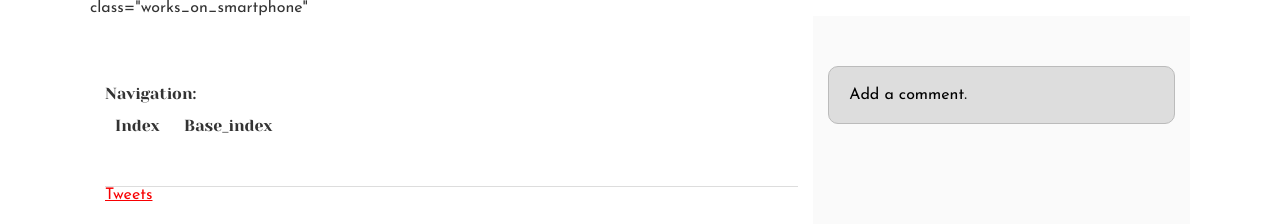
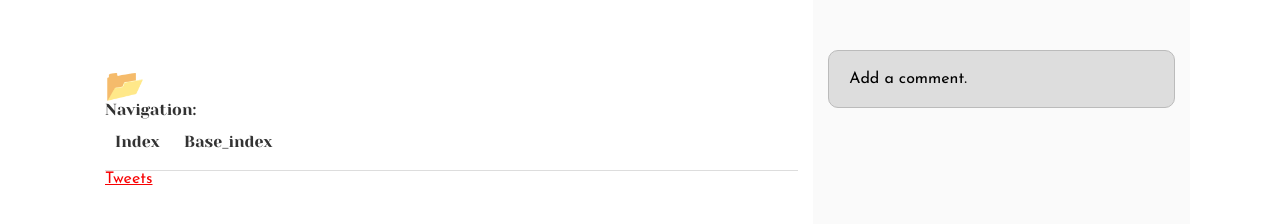
Before and after one commit to M-Kwizera/alu-web-development, a plain HTML site: page css_basic/index.html in a window 1280 px wide. Shown: the top 224 px of the page. Drawn offline with Linux system fonts and the light colour scheme.

Commit message:
customized

```diff
--- a/css_basic/index.html
+++ b/css_basic/index.html
@@ -6,11 +6,11 @@
     <link href="base.css" rel="stylesheet" />
     <link href="styles.css" rel="stylesheet" />
   </head>
-  <body>
-    class="works_on_smartphone"
+  <body class="works_on_smartphone">
     <main>
       <article>
         <header>
+          <span class="logo">&#128194;</span>
           <p>Navigation:</p>
           <ul>
             <li><a href="index.html">Index</a></li>
--- a/css_basic/styles.css
+++ b/css_basic/styles.css
@@ -9,6 +9,9 @@ body {
     flex-direction: row;
     flex: auto;
   }
+  .logo {
+    font-size: 2rem;
+  }
 
   article {
     flex: 2;
```
